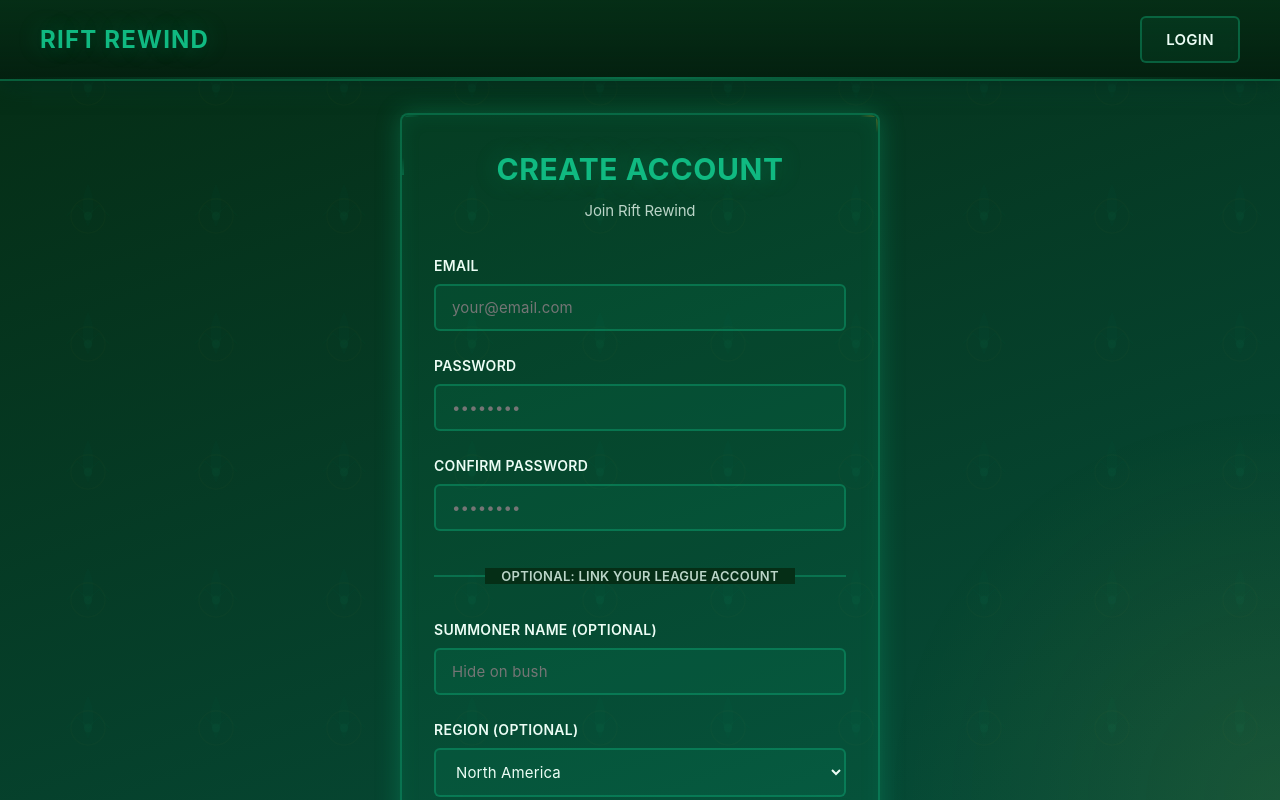
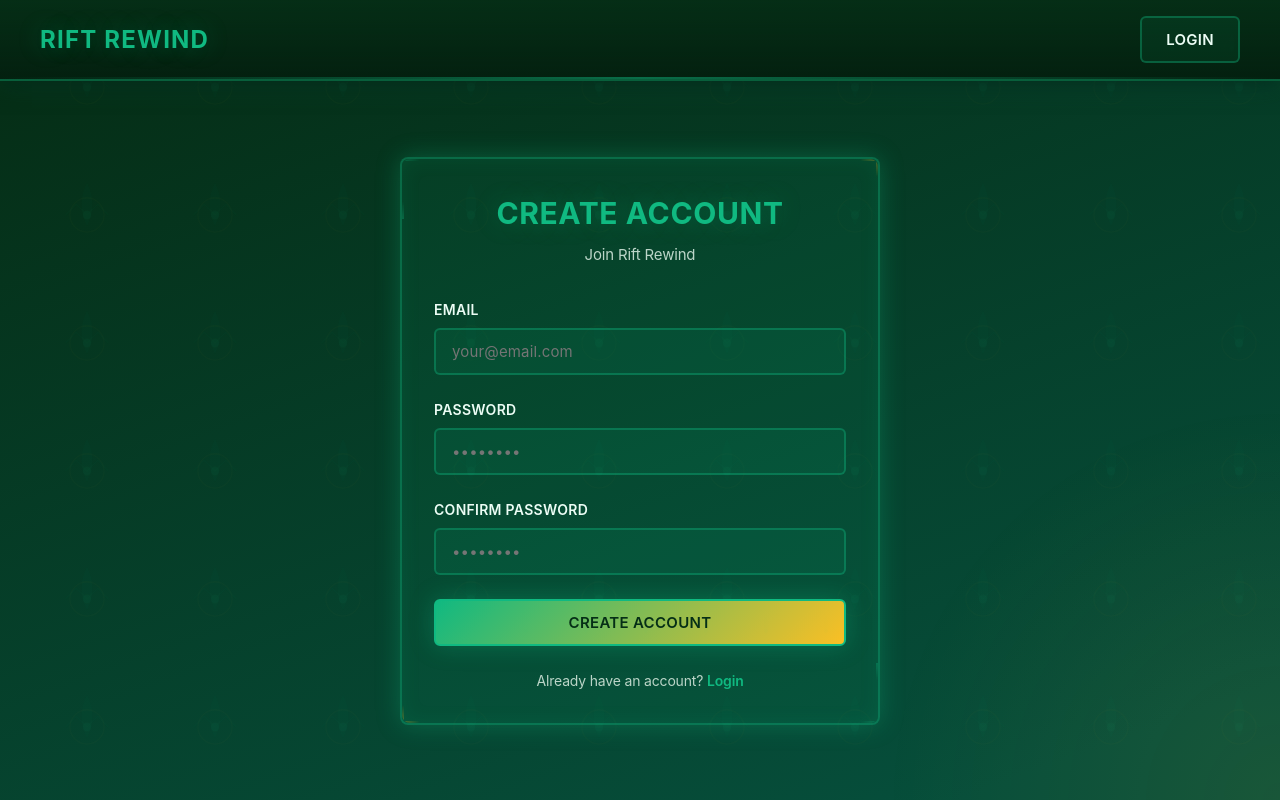
Before and after one commit to qiuethan/Rift-Rewind-Project, a React (Vite) app in the folder app/frontend/: page /register in a window 1280 px wide. Shown: the top 800 px of the page. Built offline with nearby package versions, Linux system fonts and the light colour scheme; no server answers.

Commit message:
Update RegisterPage.tsx

```diff
--- a/app/frontend/src/pages/RegisterPage/RegisterPage.tsx
+++ b/app/frontend/src/pages/RegisterPage/RegisterPage.tsx
@@ -10,8 +10,6 @@ export default function RegisterPage() {
   const [email, setEmail] = useState('');
   const [password, setPassword] = useState('');
   const [confirmPassword, setConfirmPassword] = useState('');
-  const [summonerName, setSummonerName] = useState('');
-  const [region, setRegion] = useState('NA1');
   const [loading, setLoading] = useState(false);
   const [error, setError] = useState<string | null>(null);
   const [success, setSuccess] = useState<string | null>(null);
@@ -32,8 +30,6 @@ export default function RegisterPage() {
     const result = await authActions.register({
       email,
       password,
-      summoner_name: summonerName || undefined,
-      region: region || undefined,
     });
 
     if (result.success) {
@@ -102,40 +98,6 @@ export default function RegisterPage() {
             fullWidth
           />
 
-          <div className={styles.divider}>
-            <span>Optional: Link your League account</span>
-          </div>
-
-          <Input
-            label="Summoner Name (Optional)"
-            type="text"
-            value={summonerName}
-            onChange={(e) => setSummonerName(e.target.value)}
-            placeholder="Hide on bush"
-            fullWidth
-          />
-
-          <div className={styles.selectContainer}>
-            <label className={styles.selectLabel}>Region (Optional)</label>
-            <select
-              className={styles.select}
-              value={region}
-              onChange={(e) => setRegion(e.target.value)}
-            >
-              <option value="NA1">North America</option>
-              <option value="EUW1">Europe West</option>
-              <option value="EUN1">Europe Nordic & East</option>
-              <option value="KR">Korea</option>
-              <option value="BR1">Brazil</option>
-              <option value="JP1">Japan</option>
-              <option value="LA1">Latin America North</option>
-              <option value="LA2">Latin America South</option>
-              <option value="OC1">Oceania</option>
-              <option value="TR1">Turkey</option>
-              <option value="RU">Russia</option>
-            </select>
-          </div>
-
           {error && <div className={styles.error}>{error}</div>}
           {success && <div className={styles.success}>{success}</div>}
 
```
